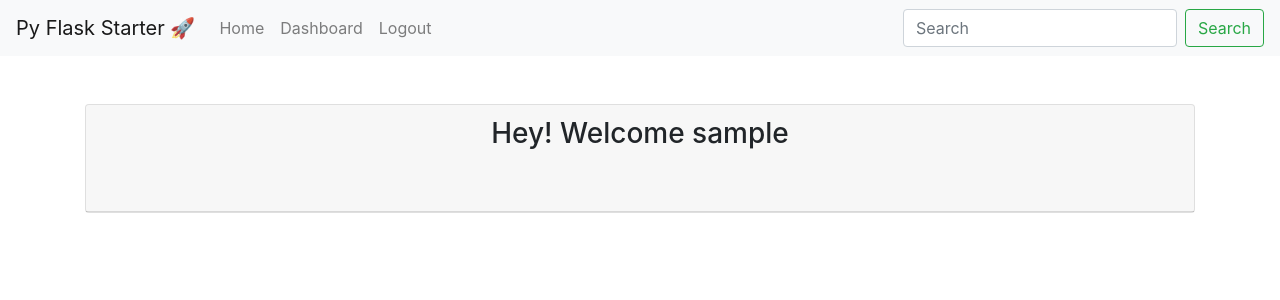
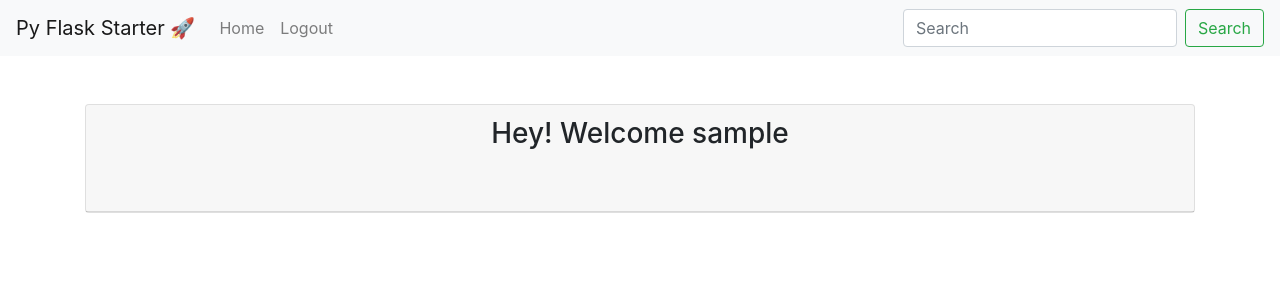
Before and after one commit to MartMbithi/Py-Flask-Starter, a Flask app: page /home in a window 1280 px wide. Shown: the top 300 px of the page. Run offline with Flask 2, Linux system fonts and the light colour scheme; the visitor is signed in with stand-in values (Sample User, id 1); some libraries are stand-ins or nearby versions.

Commit message:
Refactored Navigation

```diff
--- a/templates/partials/_navigation.html
+++ b/templates/partials/_navigation.html
@@ -12,10 +12,6 @@
 
         <ul class="nav navbar-nav pull-right">
             {% if session.logged_in %}
-
-            <li class="nav-item">
-                <a class="nav-link" href="/dashboard">Dashboard</a>
-            </li>
 
             <li class="nav-item">
                 <a class="nav-link" href="/logout">Logout</a>
```
